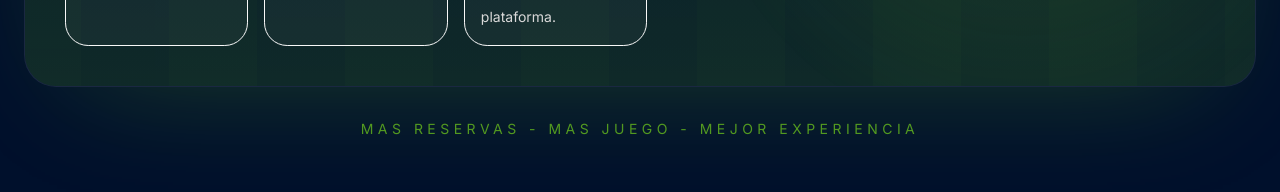
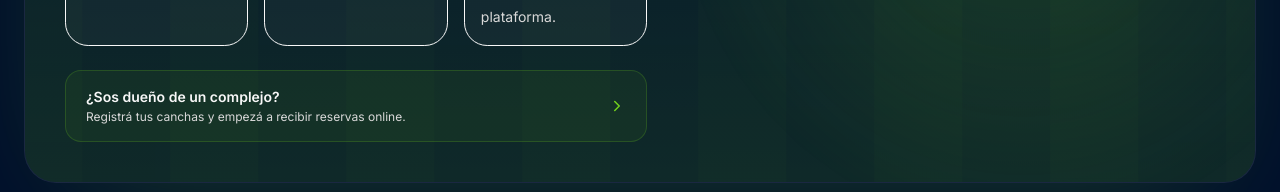
Before and after one commit to rubendevlop/gestion-canchas-frontend, a React (Vite) app: page / in a window 1280 px wide. Shown: the part 1180-1372 px from the top of the page. Built offline with nearby package versions, Linux system fonts and the light colour scheme; no server answers; a web font is replaced by a local one.

Commit message:
fix error colores

```diff
--- a/src/pages/LandingPage.jsx
+++ b/src/pages/LandingPage.jsx
@@ -201,6 +201,19 @@ export default function LandingPage() {
                     <ClientStepCard key={item.title} {...item} />
                   ))}
                 </div>
+
+                {/* ── CTA dueños ── */}
+                <button
+                  type="button"
+                  onClick={() => navigate('/register?tipo=owner')}
+                  className="mt-6 flex w-full items-center justify-between gap-4 rounded-2xl border border-primary/20 bg-primary/[0.06] px-5 py-4 text-left transition hover:border-primary/36 hover:bg-primary/[0.10]"
+                >
+                  <div>
+                    <p className="text-sm font-semibold text-white">¿Sos dueño de un complejo?</p>
+                    <p className="mt-0.5 text-xs text-slate-400">Registrá tus canchas y empezá a recibir reservas online.</p>
+                  </div>
+                  <ChevronRight size={18} className="shrink-0 text-primary" />
+                </button>
               </div>
 
               <div className="neon-card light-scan p-5 sm:p-6">
```
